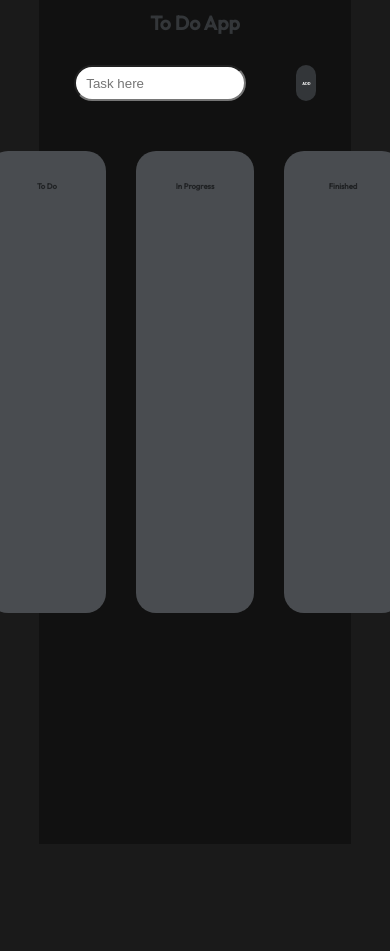
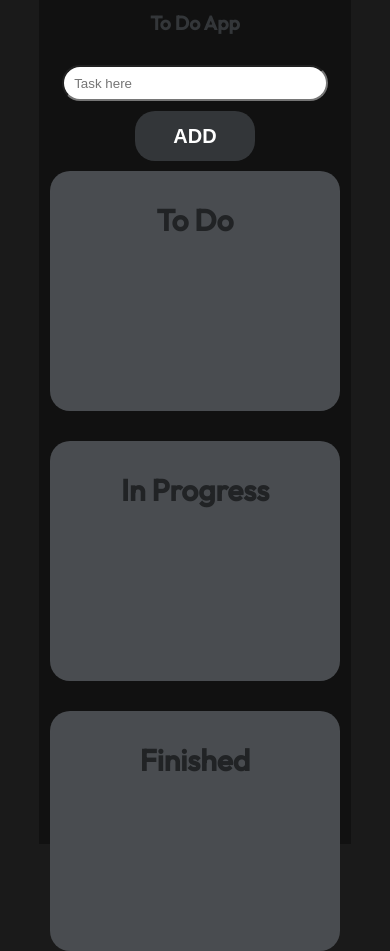
Before and after one commit to jmontes33/To-Do-D-D, a plain HTML site: page index.html in a window 390 px wide. Before the commit the page ends 844 px from the top, so only its background shows below. Drawn offline with Linux system fonts and the light colour scheme.

Commit message:
Update styles.css

```diff
--- a/styles.css
+++ b/styles.css
@@ -132,3 +132,51 @@ li button {
 li button:hover {
     background-color: rgb(255, 55, 55);
 }
+
+
+@media all and (max-width: 760px) {
+    #states-container {
+        display: flex;
+        flex-direction: column;
+        margin-top: 10px;
+    }
+
+    #input-container {
+        display: flex;
+        flex-direction: column;
+        justify-content: center;
+        align-items: center;
+        gap: 10px;
+    }
+
+    #states-container div {
+        width: 250px;
+        height: 200px;
+    }
+
+    #states-container h1 {
+        font-size: 30px;
+    }
+
+    #addBtn {
+        width: 120px;
+        height: 50px;
+        font-size: 20px;
+    }
+
+    #inputArea {
+        width: 80%;
+    }
+
+    #addBtn:hover {
+        background-color: rgb(51, 54, 57);
+    }
+
+    #in-proccess {
+        display: hidden;
+    }
+
+    #finished {
+        display: none;
+    }
+}
```
